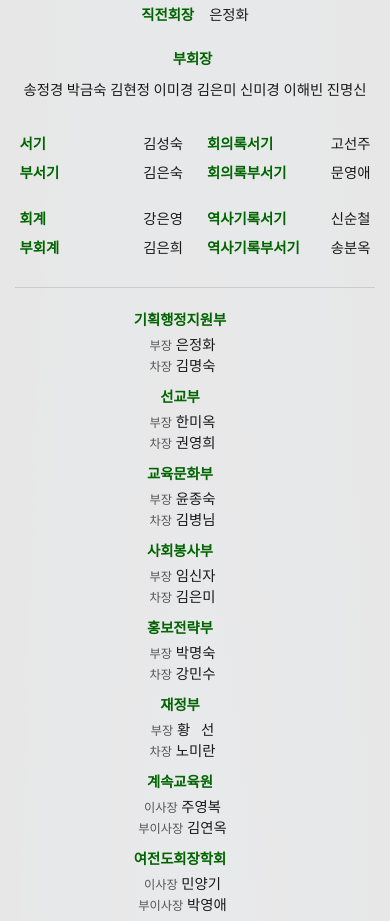
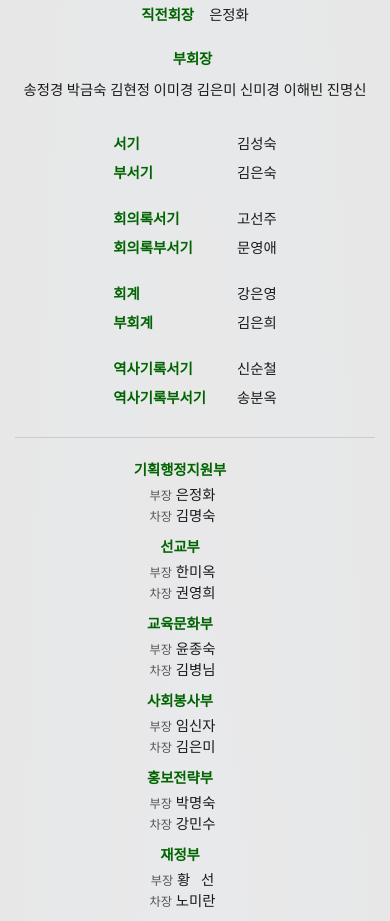
Before and after one commit to stranger828/pckw_christmas-card_2025, a website: page index.html in a window 390 px wide. Shown: the part 1093-2014 px from the top of the page. Drawn offline with Linux system fonts and the light colour scheme.

Commit message:
Fix mobile layout alignment for officers

```diff
--- a/style.css
+++ b/style.css
@@ -165,6 +165,12 @@ strong {
     }
 }
 
+@media (max-width: 480px) {
+    .officers-grid {
+        grid-template-columns: 1fr !important;
+    }
+}
+
 .officers-grid>div {
     display: flex;
     flex-direction: column;
```
